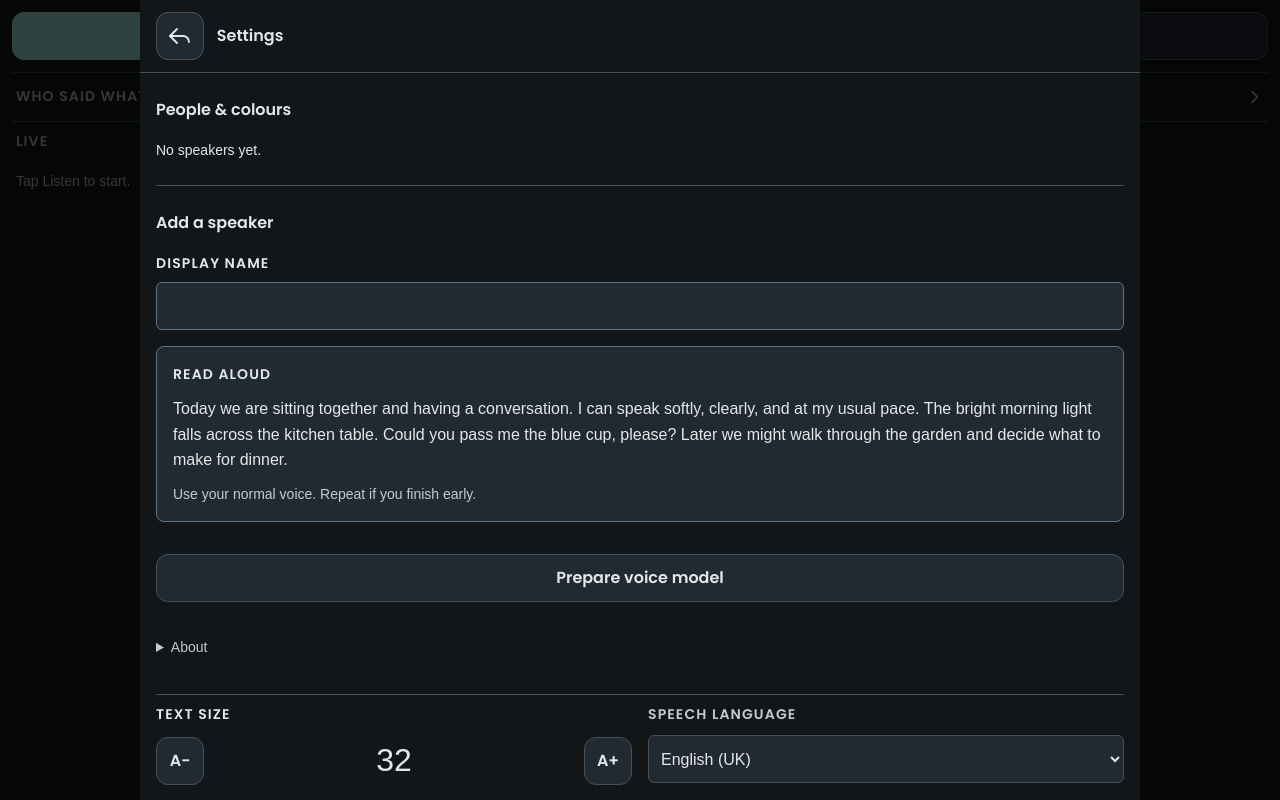
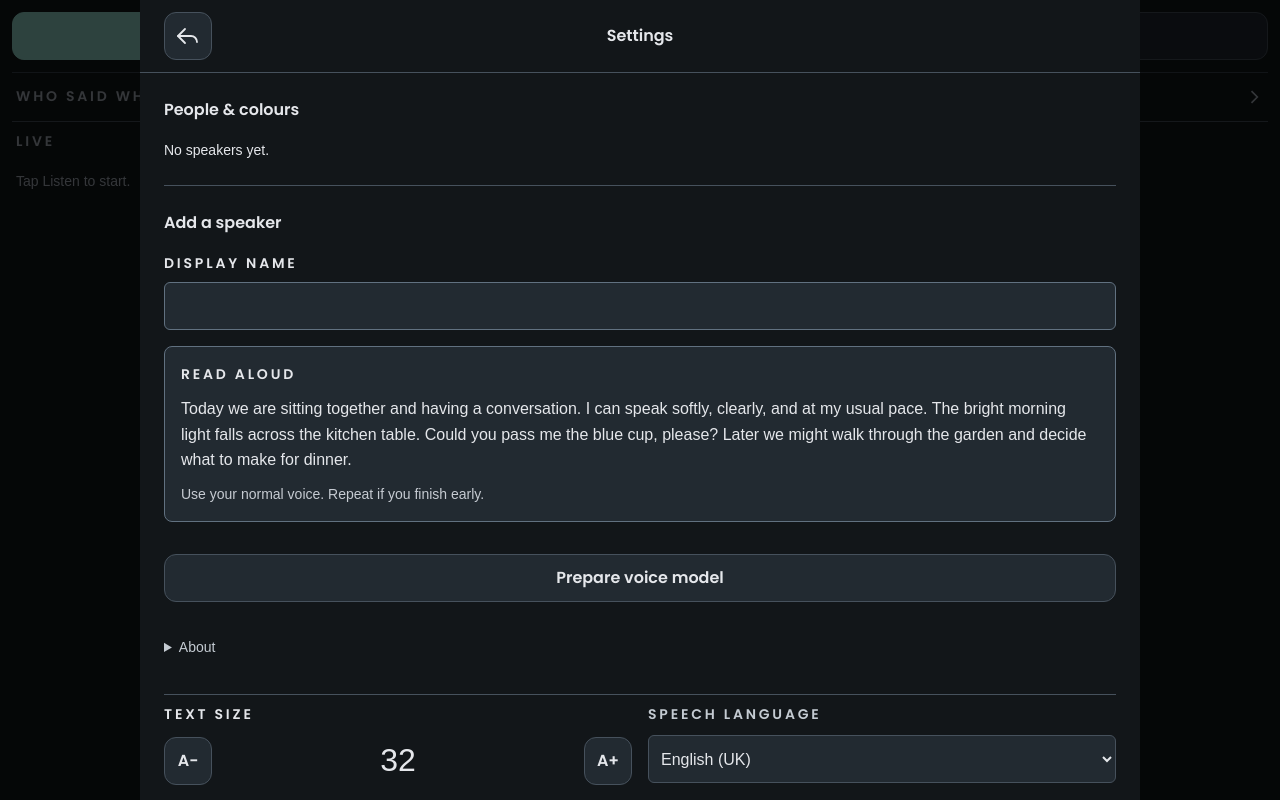
Before and after one commit to H-Wilderspin/speech-to-text, a React (Vite) app: page / in a window 1280 px wide. Both pictures are taken after a click on the button "SETTINGS". Built offline with nearby package versions, Linux system fonts and the light colour scheme; a web font is replaced by a local one.

Commit message:
Refine settings spacing and pair registration fields

```diff
--- a/src/app/styles.css
+++ b/src/app/styles.css
@@ -8,7 +8,7 @@ body { margin: 0; overflow: hidden; font-size: var(--text-small); }
 h1, h2, h3 { font-size: var(--text-medium); font-weight: 600; line-height: 1.6; }
 strong, b, h4 { font-weight: 600; }
 p, li { font-weight: 400; }
-label, .field-label, .pane-title, .caption-speaker, .eyebrow, .reading-passage h4 { font-size: var(--text-small); font-weight: 600; text-transform: uppercase; letter-spacing: .08em; line-height: 1.7; }
+label, .field-label, .pane-title, .caption-speaker, .eyebrow, .reading-passage h4 { font-size: var(--text-small); font-weight: 600; text-transform: uppercase; letter-spacing: .2em; line-height: 1.7; }
 input, select, option { text-transform: none; letter-spacing: normal; font-weight: 400; }
 button, select, input { font: inherit; }
 select, input { font-weight: 400; }
@@ -19,7 +19,7 @@ button:disabled { opacity: .5; cursor: default; }
 :focus-visible { outline: 3px solid #ffe08a; outline-offset: 4px; }
 .app-shell { height: 100vh; height: 100dvh; display: flex; flex-direction: column; padding: env(safe-area-inset-top) max(.75rem, env(safe-area-inset-right)) env(safe-area-inset-bottom) max(.75rem, env(safe-area-inset-left)); }
 .toolbar { flex-shrink: 0; display: grid; grid-template-columns: repeat(3, minmax(0, 1fr)); gap: .5rem; padding: .75rem 0; border-bottom: 1px solid #39434c; }
-.toolbar button { min-width: 0; padding: .6rem .25rem; overflow-wrap: anywhere; font-size: var(--text-small); text-transform: uppercase; letter-spacing: .08em; }
+.toolbar button { min-width: 0; padding: .6rem .25rem; overflow-wrap: anywhere; font-size: var(--text-small); text-transform: uppercase; letter-spacing: .2em; }
 main { display: flex; flex-direction: column; flex: 1; min-height: 0; }
 .error { color: #ffb4a5; }
 .text-controls { display: flex; flex-wrap: wrap; align-items: center; justify-content: space-between; gap: .25rem; }
@@ -52,10 +52,10 @@ summary { min-height: 44px; padding-top: .6rem; width: fit-content; }
 details p { max-width: 920px; }
 .notice { background: #302b1e; border-radius: 8px; padding: .75rem 1rem; margin: 0 0 .5rem; font-size: var(--text-small); color: #ffe08a; }
 dialog { position: fixed; inset: 0; width: 100%; height: 100vh; height: 100dvh; max-width: 1000px; max-height: none; margin: 0 auto; overflow-y: auto; overscroll-behavior: contain; border: 0; border-radius: 0; padding: 0; color: #e5e7eb; background: #121619; }
-.settings-header { position: sticky; top: 0; z-index: 2; display: flex; align-items: center; gap: .8rem; background: #121619; border-bottom: 1px solid #46515c; padding: max(.75rem, env(safe-area-inset-top)) max(1rem, env(safe-area-inset-right)) .75rem max(1rem, env(safe-area-inset-left)); }
-.settings-header h2 { margin: 0; }
+.settings-header { position: sticky; top: 0; z-index: 2; display: grid; grid-template-columns: 48px minmax(0, 1fr) 48px; align-items: center; gap: .8rem; background: #121619; border-bottom: 1px solid #46515c; padding: max(.75rem, env(safe-area-inset-top)) max(1.5rem, env(safe-area-inset-right)) .75rem max(1.5rem, env(safe-area-inset-left)); }
+.settings-header h2 { margin: 0; text-align: center; }
 .settings-header form { display: flex; }
-.settings-content { padding: 0 max(1rem, env(safe-area-inset-right)) max(1rem, env(safe-area-inset-bottom)) max(1rem, env(safe-area-inset-left)); }
+.settings-content { padding: 0 max(1.5rem, env(safe-area-inset-right)) max(1rem, env(safe-area-inset-bottom)) max(1.5rem, env(safe-area-inset-left)); }
 .icon-button { display: inline-flex; align-items: center; justify-content: center; width: 48px; min-width: 48px; height: 48px; padding: .5rem; }
 dialog .icon-button { width: 48px; margin: 0; }
 dialog::backdrop { background: #000000b3; }
@@ -72,6 +72,8 @@ dialog section { border-top: 1px solid #46515c; margin-top: 1.5rem; padding-top:
   .text-controls .size-preview { order: -1; flex-basis: 100%; }
 }
 .speaker-name { display: grid; gap: .4rem; }
+.registration-fields { display: flex; align-items: flex-end; gap: 1rem; }
+.registration-fields .speaker-name { flex: 1 1 0; min-width: 0; overflow-wrap: anywhere; }
 .reading-passage { margin: 1rem 0; padding: 1rem; border: 1px solid #617180; border-radius: 8px; background: #222a31; font-size: var(--text-medium); scroll-margin-top: 6rem; }
 .reading-passage h4 { margin: 0; }
 .reading-passage p { margin: .6rem 0 0; }
@@ -84,7 +86,7 @@ dialog section { border-top: 1px solid #46515c; margin-top: 1.5rem; padding-top:
 .toggle input { flex-shrink: 0; width: 24px; height: 24px; margin: .25rem 0; }
 .speaker-list { list-style: none; padding: 0; }
 .speaker-entry { margin: .75rem 0; overflow-wrap: anywhere; }
-.speaker-pill { display: flex; align-items: center; gap: .35rem; border: 1px solid; border-radius: 999px; padding: .4rem .5rem .4rem 1rem; }
+.speaker-pill { display: flex; align-items: center; gap: .35rem; border: 1px solid; border-radius: 999px; padding: .4rem .5rem .4rem 1rem; padding-left: inherit; }
 .speaker-pill strong { flex: 1; min-width: 0; }
 .speaker-pill .icon-button { flex-shrink: 0; border-radius: 50%; }
 .speaker-activity[aria-pressed=true] { color: #99dfd0; border-color: #99dfd0; }
--- a/src/features/speakers/SpeakerSettings.tsx
+++ b/src/features/speakers/SpeakerSettings.tsx
@@ -82,6 +82,7 @@ export function SpeakerSettings({ onStop, createServices, canRecord, colours, on
     }} />}
     <section aria-labelledby="add-speaker-title">
       <h3 id="add-speaker-title">Add a speaker</h3>
+      <div className="registration-fields">
       {profiles.length > 0 && <label className="speaker-name">Voice to record<select value={profileId} disabled={busy || comparing}
         onChange={(event) => setProfileId(event.target.value)}>
         <option value="">New speaker</option>
@@ -89,6 +90,7 @@ export function SpeakerSettings({ onStop, createServices, canRecord, colours, on
       </select></label>}
       {!selectedProfile && <label className="speaker-name">Display name<input value={displayName} maxLength={60} autoComplete="off" disabled={busy || comparing}
         onChange={(event) => setDisplayName(event.target.value)} /></label>}
+      </div>
       <div ref={passage} className="reading-passage" aria-labelledby="reading-passage-title">
         <h4 id="reading-passage-title">Read aloud</h4>
         <p>{READING_PASSAGE}</p>
```
Also changed, not shown: 3 other files (tests, documents, lock files or other folders).
